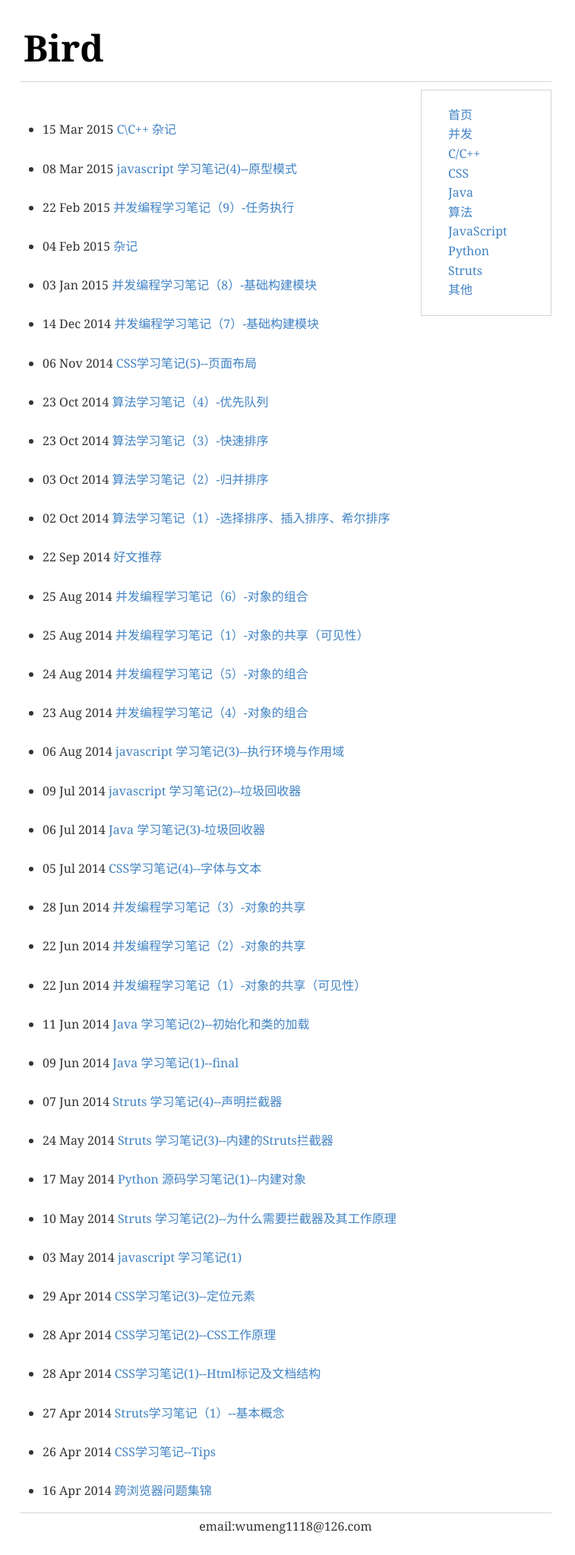
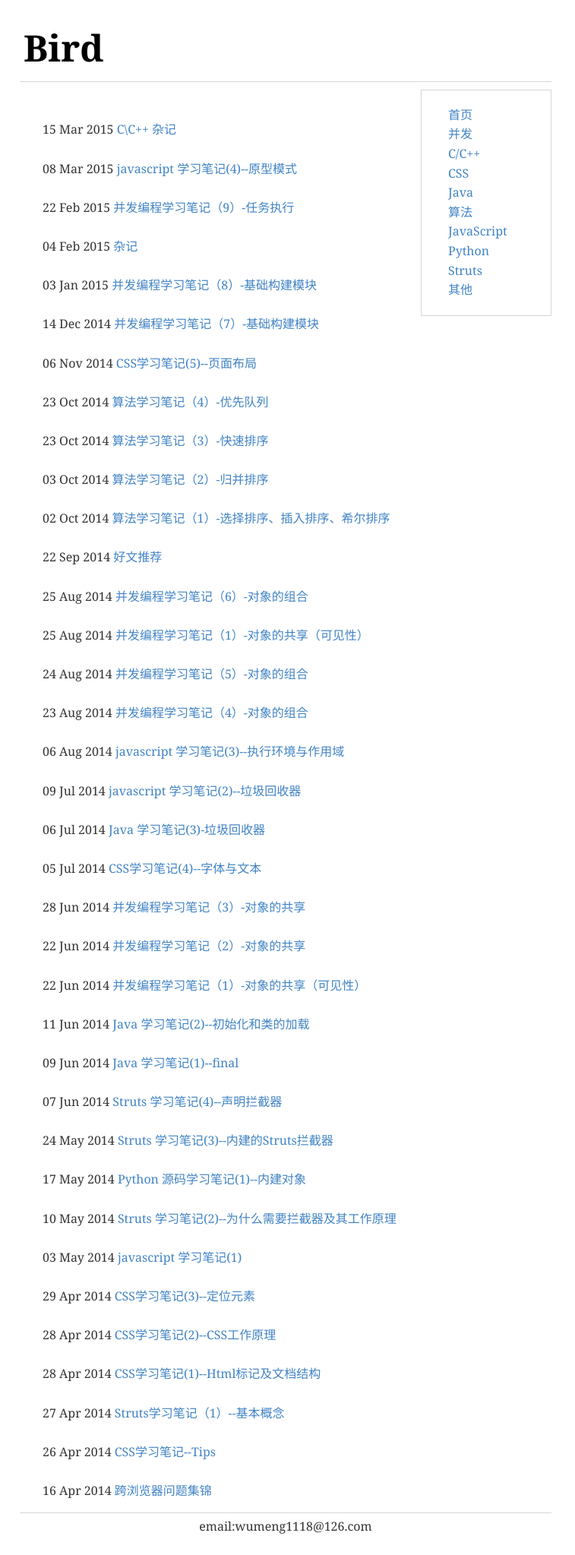
Before and after one commit to Qing-Shuang/Bird, a Jekyll site: the page built from index.html, in a window 1280 px wide. Shown: the whole page at 76% size, without its empty margins (264-1021 px from the left). Built offline with Jekyll 4.4.1, drawn with Linux system fonts in a browser that asks for light colours.

Commit message:
Update layouts.css

```diff
--- a/css/layouts.css
+++ b/css/layouts.css
@@ -36,6 +36,6 @@
   list-style:none;
 }
 
-#left #naviContent{
+#left #naviContent li{
   list-style:none;
 }
```
